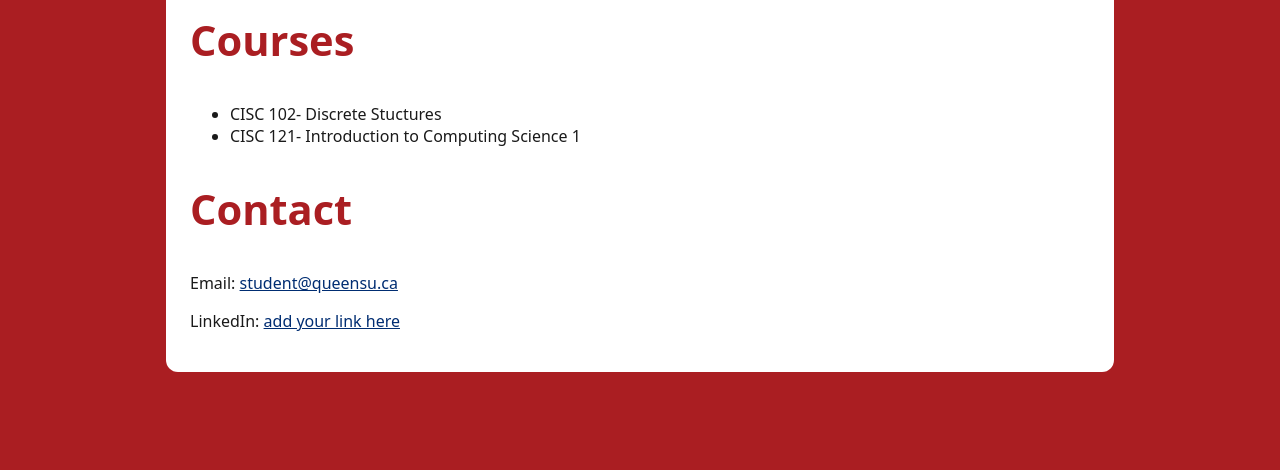
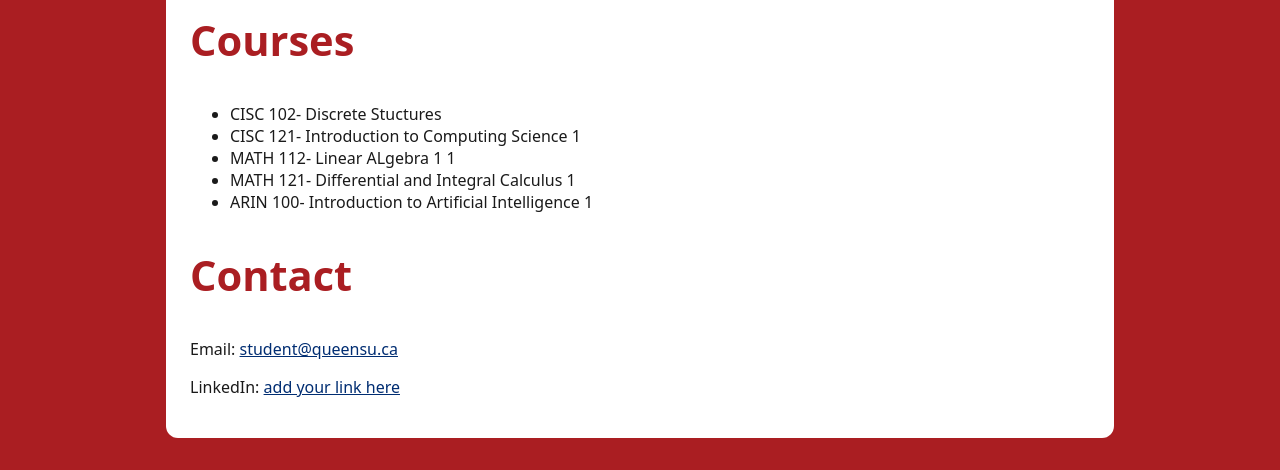
Before and after one commit to annm2666/queens-student-page, a plain HTML site: page index.html in a window 1280 px wide. Shown: the part 381-851 px from the top of the page. Before the commit the page ends 800 px from the top, so only its background shows below. Drawn offline with Linux system fonts and the light colour scheme.

Commit message:
Update index.html

```diff
--- a/index.html
+++ b/index.html
@@ -24,6 +24,13 @@
       <ul>
         <li>CISC 102- Discrete Stuctures</li>
         <li>CISC 121- Introduction to Computing Science 1</li>
+        <li>MATH 112- Linear ALgebra 1 1</li>
+        <li>MATH 121- Differential and Integral Calculus 1</li>
+        <li>ARIN 100- Introduction to Artificial Intelligence 1</li>
+
+
+
+
       </ul>
 
       <!-- ====== CONTACT (update your links) ====== -->
```
